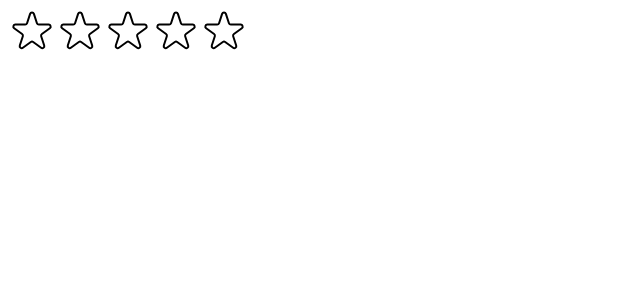
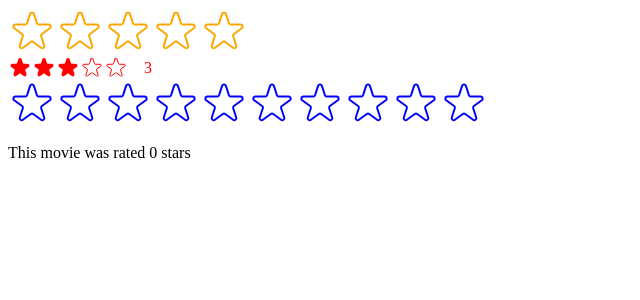
Before and after one commit to mercymaloba/filmflow, a React (Create React App) app: page / in a window 1280 px wide. Shown: the top 300 px of the page, without its empty margins (0-640 px from the left). Built offline with nearby package versions, Linux system fonts and the light colour scheme.

Commit message:
displaying ratings

```diff
--- a/src/StarRating.js
+++ b/src/StarRating.js
@@ -10,48 +10,66 @@
   display: "flex",
 };
 
-const textStyle = {
-  lineHeight: "1",
-  margin: "0",
-};
 
-const starStyle = {
-  width: "48px",
-  height: "48px",
-  display: "block",
-  cursor: "pointer",
-};
-const StarRating = ({ maxRating = 5 }) => {
-  const [rating, setRating] = useState(0);
+
+
+const StarRating = ({ maxRating = 5, color="orange", size=48,  className="", message=[], defaultRating=0 , onSetRating}) => {
+  const [rating, setRating] = useState(defaultRating);
+  const [tempRating, setTempRating] = useState(0);
+  const textStyle = {
+    lineHeight: "1",
+    margin: "0",
+    color,
+    fontSize:`${size/ 1.5}px`,
+  };
+  function handleRating(rating) {
+    setRating(rating)
+    onSetRating(rating);
+  }
+
+
   return (
-    <div style={containerStyle}>
+    <div style={containerStyle} className={className}>
       <div style={starContainerStyle}>
         {Array.from({ length: maxRating }, (_, i) => (
           <span>
             <Star
               key={i}
-              onClick={() => setRating(i + 1)}
-              full={rating >= i + 1}
+              onRate={() => handleRating(i + 1)}
+              full={tempRating ? tempRating>=i+1 : rating >= i + 1}
+              onHoverIn={()=>setTempRating(i+1)}
+              onHoverOut={()=>setTempRating(0)}
+              color={color}
+              size={size}
+
+
             />
           </span>
         ))}
       </div>
-      <p style={textStyle}>{rating || ""}</p>
+      <p style={textStyle}>{message.length===maxRating ? message[tempRating? tempRating - 1: rating - 1] :tempRating || rating || ""}</p>
     </div>
   );
 };
 
 export default StarRating;
 
-const Star = ({ onClick, full }) => {
+const Star = ({ onRate, full, onHoverIn, onHoverOut, color, size}) => {
+  const starStyle = {
+    width: `${size}px`,
+    height: `${size}px`,
+    display: "block",
+    cursor: "pointer",
+    color: color
+  };
   return (
-    <span role="button" style={starStyle} onClick={onClick}>
+    <span role="button" style={starStyle} onClick={onRate } onMouseEnter={onHoverIn} onMouseLeave={onHoverOut}>
       {full ? (
         <svg
           xmlns="http://www.w3.org/2000/svg"
           viewBox="0 0 20 20"
-          fill="#000"
-          stroke="#000"
+          fill={color}
+          stroke={color}
         >
           <path d="M9.049 2.927c.3-.921 1.603-.921 1.902 0l1.07 3.292a1 1 0 00.95.69h3.462c.969 0 1.371 1.24.588 1.81l-2.8 2.034a1 1 0 00-.364 1.118l1.07 3.292c.3.921-.755 1.688-1.54 1.118l-2.8-2.034a1 1 0 00-1.175 0l-2.8 2.034c-.784.57-1.838-.197-1.539-1.118l1.07-3.292a1 1 0 00-.364-1.118L2.98 8.72c-.783-.57-.38-1.81.588-1.81h3.461a1 1 0 00.951-.69l1.07-3.292z" />
         </svg>
@@ -60,7 +78,7 @@
           xmlns="http://www.w3.org/2000/svg"
           fill="none"
           viewBox="0 0 24 24"
-          stroke="#000"
+          stroke={color}
         >
           <path
             strokeLinecap="round"
--- a/src/index.js
+++ b/src/index.js
@@ -1,14 +1,27 @@
-import React from 'react';
+import React, { useState } from 'react';
 import ReactDOM from 'react-dom/client';
 import StarRating from './StarRating';
 // import './index.css';
 // import App from './App';
 
+
+function Test(){
+  const[movieRating, setMovieRating] = useState(0)
+  return(
+    <div>
+      <StarRating color="blue" maxRating={10} onSetRating={setMovieRating} />
+      <p>This movie was rated {movieRating} stars</p>
+    </div>
+  )
+}
+
 const root = ReactDOM.createRoot(document.getElementById('root'));
 root.render(
   <React.StrictMode>
     {/* <App /> */}
-    <StarRating  maxRating={5}/>
+    <StarRating  maxRating={5} message={["Terrible", "Bad", "Okay", "Good", "Amazing"]}/>
+    <StarRating size={24} color="red" className="test" defaultRating={3} />
+    <Test />
 
 
   </React.StrictMode>
```
